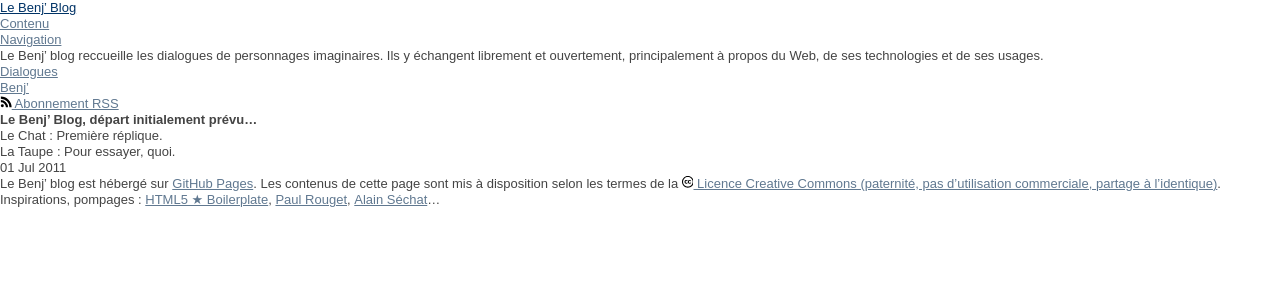
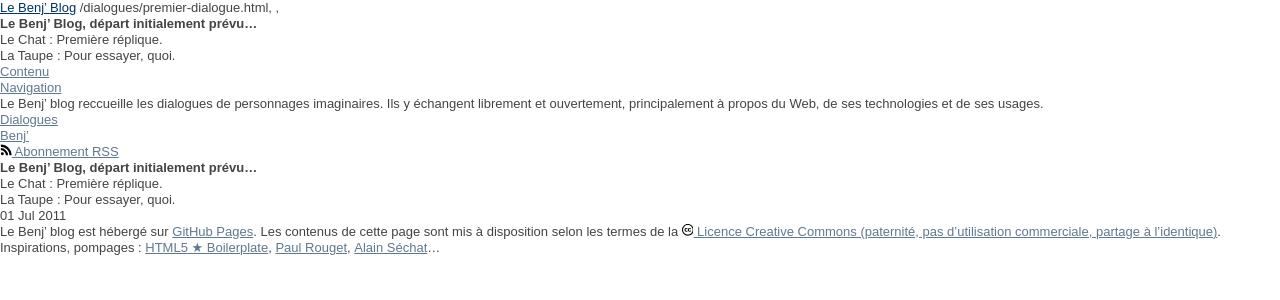
Before and after one commit to bmenant/bmenant.github.com, a Jekyll site: the page built from _posts/2011-07-01-premier-dialogue.html, in a window 1280 px wide. Shown: the top 300 px of the page. Built offline with Jekyll 4.4.1, drawn with Linux system fonts in a browser that asks for light colours.

Commit message:
URL detection test; posts permalink test

```diff
--- a/_config.yml
+++ b/_config.yml
@@ -1,2 +1,2 @@
-permalink: /
+permalink: /dialogues/:title.html
 pygments: true
--- a/_includes/header.html
+++ b/_includes/header.html
@@ -32,9 +32,10 @@
 <body>
 	<header>
 		{% if page.url == '/' %}
-		<h1>Le Benj’ Blog {{page.url}}</h1>
+		<h1>Le Benj’ Blog {{ page.url }}</h1>
 		{% else %}
-		<div class="site-title"><a href="/" title="Page d’accueil">Le Benj’ Blog</a></div>
+		<div class="site-title"><a href="/" title="Page d’accueil">Le Benj’ Blog</a> {{ page.url }},
+		{{ url }}, {{ page }}</div>
 		{% endif %}
 
 		<nav id="acces-rapide">
--- a/_posts/2011-07-01-premier-dialogue.html
+++ b/_posts/2011-07-01-premier-dialogue.html
@@ -4,7 +4,6 @@
 description: 'Lancement du Benj’ blog : GitHub Pages, ligne éditoriale…'
 characters: ['Le Chat', 'Le Cosmonaute', 'La Taupe']
 categories: ['GitHub', 'Benj’ blog']
-permalink: /dialogues/:title.html
 comments: false
 ---
 
```
